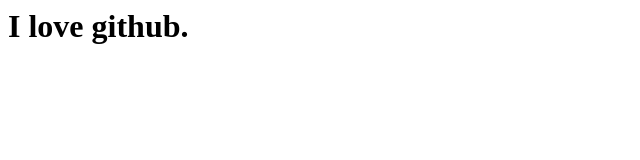
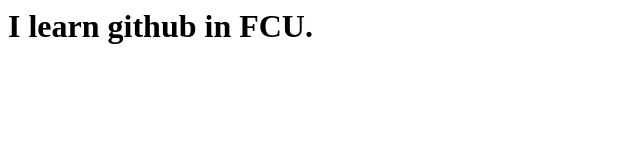
Before and after one commit to hellogitlearn/git-tutorial, a plain HTML site: page index.html in a window 1280 px wide. Shown: the whole page, without its empty margins (0-640 px from the left). Drawn offline with Linux system fonts and the light colour scheme.

Commit message:
Update the content of index.html

```diff
--- a/index.html
+++ b/index.html
@@ -1 +1 @@
-<h1>I love github.</h1>
+<h1>I learn github in FCU.</h1>
```
